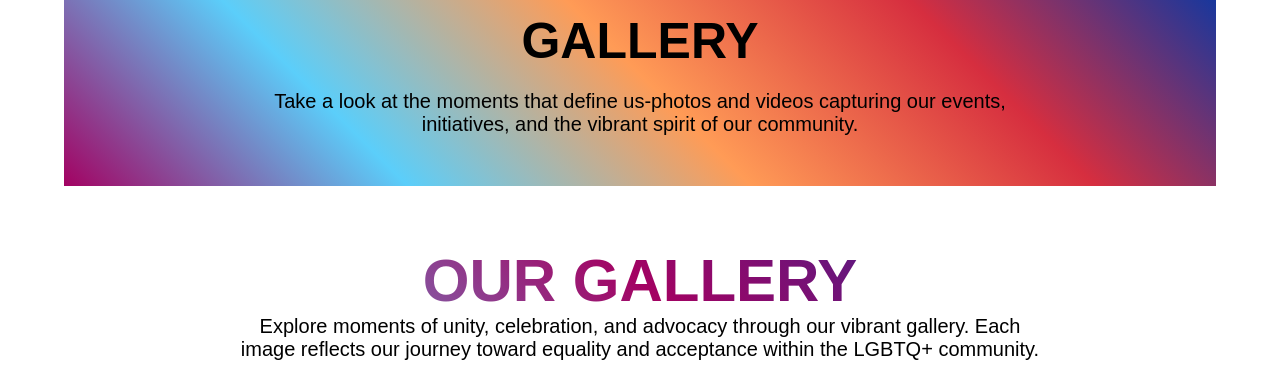
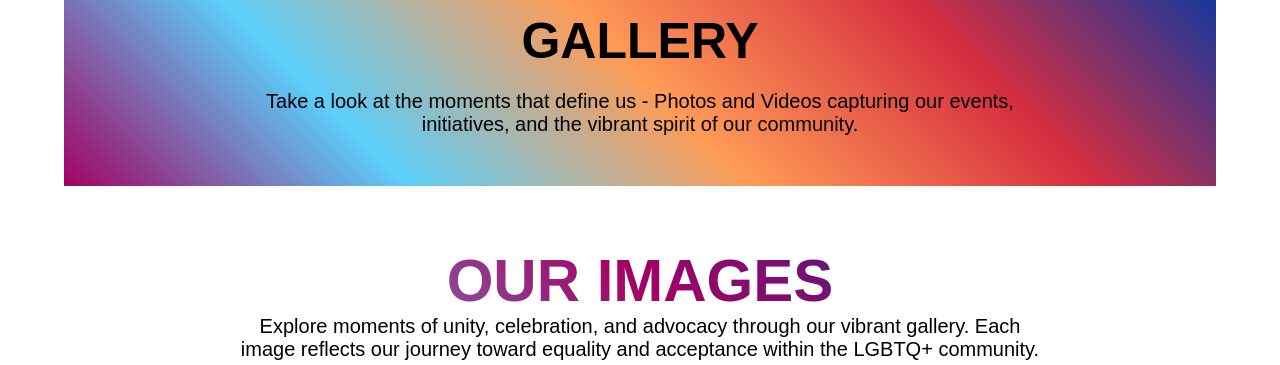
Before and after one commit to Satish463143/Unity-For-Change, a React (Vite) app in the folder frontend/: page /gallery in a window 1280 px wide. Shown: the part 264-629 px from the top of the page. Built offline with nearby package versions, Linux system fonts and the light colour scheme; no server answers.

Commit message:
gallery fix

```diff
--- a/frontend/src/components/Gallery/Gallery/Gallery.jsx
+++ b/frontend/src/components/Gallery/Gallery/Gallery.jsx
@@ -18,7 +18,7 @@ const Gallery = () => {
   return (
     <div className='container'>
         <div className="how_it_going_title">
-                <h1>Our Gallery</h1>
+                <h1>Our Images</h1>
                 <p>Explore moments of unity, celebration, and advocacy through our vibrant gallery. Each image reflects our journey toward equality and acceptance within the LGBTQ+ community.</p>
             </div>
         <div className="gallery_grid">
--- a/frontend/src/pages/GalleryPage/GalleryPage.jsx
+++ b/frontend/src/pages/GalleryPage/GalleryPage.jsx
@@ -7,7 +7,7 @@ const GalleryPage = () => {
   return (
     <div>
       <hr />
-        <Banners content='Take a look at the moments that define us-photos and videos capturing our events, initiatives, and the vibrant spirit of our community.' title='GALLERY'/>
+        <Banners content='Take a look at the moments that define us - Photos and Videos capturing our events, initiatives, and the vibrant spirit of our community.' title='GALLERY'/>
         <Gallery/>
         <Video/>
     </div>
```
